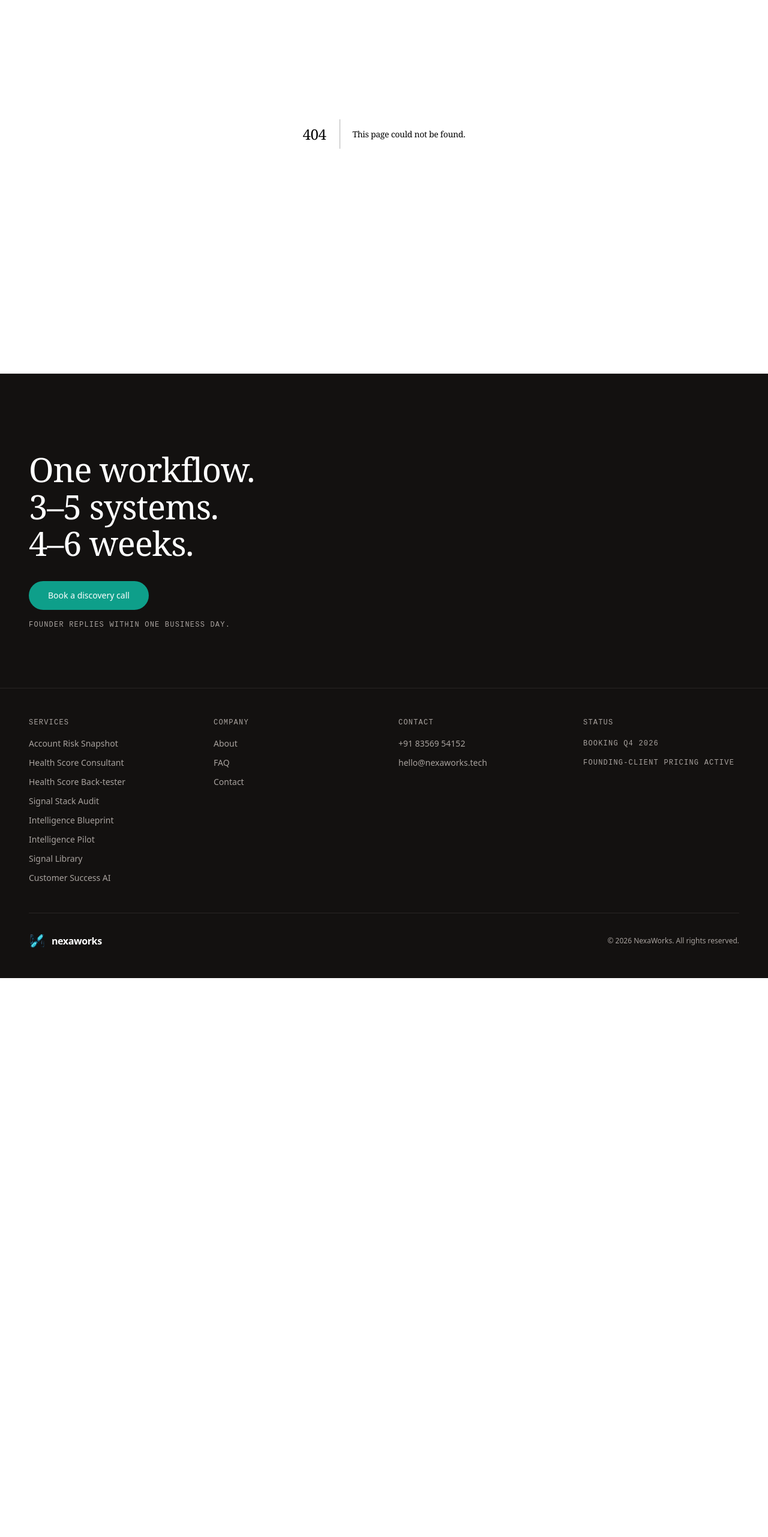
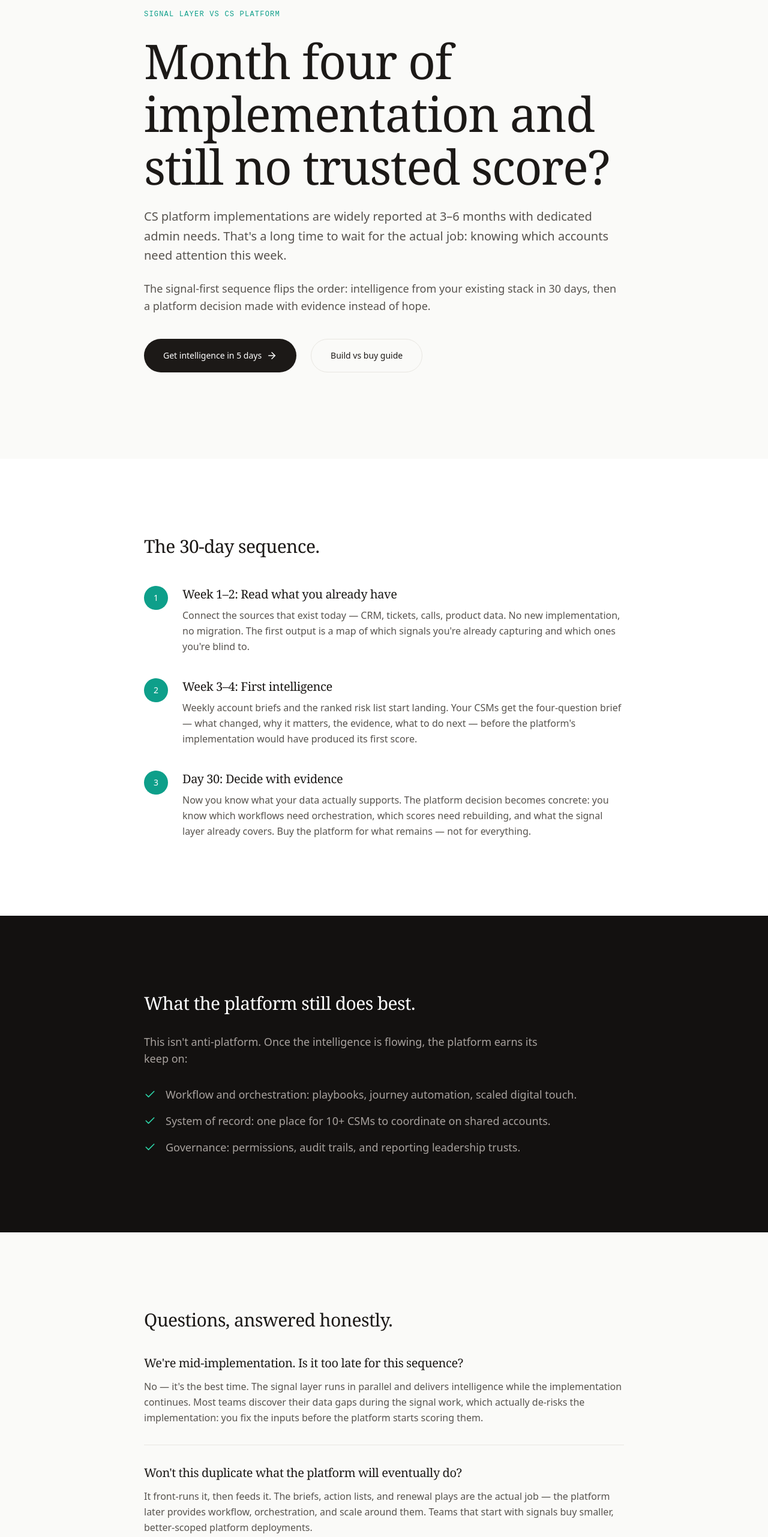
Before and after one commit to sahilghewari/NexaWorks-v4, a Next.js app: page /compare/signal-layer-vs-cs-platform in a window 1280 px wide. Before the commit this address had no page. Shown: the part 234-2797 px from the top of the page at 60% size. Before the commit the page ends 1865 px from the top, so only its background shows below. Built offline with nearby package versions, Linux system fonts and the light colour scheme.

Commit message:
Add /compare/signal-layer-vs-cs-platform (strategy #17)

```diff
--- /dev/null
+++ b/src/app/compare/signal-layer-vs-cs-platform/page.tsx
@@ -0,0 +1,152 @@
+import Link from "next/link";
+import { ArrowRight, Check } from "lucide-react";
+
+export const metadata = {
+  title: "Get Value From Your CS Platform in 30 Days | NexaWorks",
+  description:
+    "Month four of your CS platform implementation and still no trusted score? The signal-first sequence: get intelligence from your existing stack in 30 days, then decide what the platform still needs to do.",
+  alternates: { canonical: "/compare/signal-layer-vs-cs-platform" },
+};
+
+const sequence = [
+  {
+    title: "Week 1–2: Read what you already have",
+    text: "Connect the sources that exist today — CRM, tickets, calls, product data. No new implementation, no migration. The first output is a map of which signals you're already capturing and which ones you're blind to.",
+  },
+  {
+    title: "Week 3–4: First intelligence",
+    text: "Weekly account briefs and the ranked risk list start landing. Your CSMs get the four-question brief — what changed, why it matters, the evidence, what to do next — before the platform's implementation would have produced its first score.",
+  },
+  {
+    title: "Day 30: Decide with evidence",
+    text: "Now you know what your data actually supports. The platform decision becomes concrete: you know which workflows need orchestration, which scores need rebuilding, and what the signal layer already covers. Buy the platform for what remains — not for everything.",
+  },
+];
+
+const faqs = [
+  {
+    q: "We're mid-implementation. Is it too late for this sequence?",
+    a: "No — it's the best time. The signal layer runs in parallel and delivers intelligence while the implementation continues. Most teams discover their data gaps during the signal work, which actually de-risks the implementation: you fix the inputs before the platform starts scoring them.",
+  },
+  {
+    q: "Won't this duplicate what the platform will eventually do?",
+    a: "It front-runs it, then feeds it. The briefs, action lists, and renewal plays are the actual job — the platform later provides workflow, orchestration, and scale around them. Teams that start with signals buy smaller, better-scoped platform deployments.",
+  },
+  {
+    q: "What if we already finished implementing and the scores aren't trusted?",
+    a: "That's the most common entry point. The platform stays; we rebuild the intelligence on top of it — back-tested scores, evidence-backed briefs, the signal layer your implementation was supposed to include. No rip-and-replace.",
+  },
+];
+
+export default function SignalLayerVsPlatformPage() {
+  return (
+    <>
+      <section className="sp-section" style={{ backgroundColor: "var(--nw-canvas)" }}>
+        <div className="container-nw max-w-4xl pt-16">
+          <p className="eyebrow mb-6" style={{ color: "var(--nw-accent)" }}>
+            Signal Layer vs CS Platform
+          </p>
+          <h1 className="mb-6" style={{ color: "var(--nw-ink)" }}>
+            Month four of implementation and still no trusted score?
+          </h1>
+          <p className="text-xl leading-relaxed mb-6" style={{ color: "var(--nw-ink-soft)" }}>
+            CS platform implementations are widely reported at 3–6 months with dedicated
+            admin needs. That&apos;s a long time to wait for the actual job: knowing which
+            accounts need attention this week.
+          </p>
+          <p className="text-lg leading-relaxed mb-10" style={{ color: "var(--nw-ink-soft)" }}>
+            The signal-first sequence flips the order: intelligence from your existing
+            stack in 30 days, then a platform decision made with evidence instead of hope.
+          </p>
+          <div className="flex flex-col sm:flex-row gap-6 pb-4">
+            <Link
+              href="/account-risk-snapshot"
+              className="inline-flex h-14 items-center justify-center rounded-full px-8 text-sm font-medium text-white transition-colors"
+              style={{ backgroundColor: "var(--nw-ink)" }}
+            >
+              Get intelligence in 5 days <ArrowRight size={18} className="ml-2" />
+            </Link>
+            <Link
+              href="/compare/build-vs-buy-cs-platform"
+              className="inline-flex h-14 items-center justify-center rounded-full px-8 text-sm font-medium transition-colors"
+              style={{ border: "1px solid var(--nw-line-light)", color: "var(--nw-ink)" }}
+            >
+              Build vs buy guide
+            </Link>
+          </div>
+        </div>
+      </section>
+
+      <section className="sp-section" style={{ backgroundColor: "white" }}>
+        <div className="container-nw max-w-4xl">
+          <h2 className="text-3xl mb-12" style={{ color: "var(--nw-ink)" }}>
+            The 30-day sequence.
+          </h2>
+          <div className="space-y-10">
+            {sequence.map((s, i) => (
+              <div key={s.title} className="flex gap-6 items-start">
+                <div
+                  className="flex-shrink-0 w-10 h-10 rounded-full flex items-center justify-center text-sm font-medium"
+                  style={{ backgroundColor: "var(--nw-accent)", color: "white" }}
+                >
+                  {i + 1}
+                </div>
+                <div>
+                  <h3 className="text-xl mb-2" style={{ color: "var(--nw-ink)" }}>{s.title}</h3>
+                  <p className="leading-relaxed" style={{ color: "var(--nw-ink-soft)" }}>{s.text}</p>
+                </div>
+              </div>
+            ))}
+          </div>
+        </div>
+      </section>
+
+      <section className="sp-section" style={{ backgroundColor: "var(--nw-dark)" }}>
+        <div className="container-nw max-w-4xl">
+          <h2 className="text-3xl mb-8 text-white">What the platform still does best.</h2>
+          <p className="text-lg mb-8 max-w-2xl" style={{ color: "var(--nw-dark-soft)" }}>
+            This isn&apos;t anti-platform. Once the intelligence is flowing, the platform
+            earns its keep on:
+          </p>
+          <ul className="space-y-4">
+            {[
+              "Workflow and orchestration: playbooks, journey automation, scaled digital touch.",
+              "System of record: one place for 10+ CSMs to coordinate on shared accounts.",
+              "Governance: permissions, audit trails, and reporting leadership trusts.",
+            ].map((item) => (
+              <li key={item} className="flex items-start gap-4 text-lg" style={{ color: "var(--nw-warm-400)" }}>
+                <Check size={20} className="mt-1 flex-shrink-0" strokeWidth={2} style={{ color: "var(--nw-accent-glow)" }} />
+                {item}
+              </li>
+            ))}
+          </ul>
+        </div>
+      </section>
+
+      <section className="sp-section" style={{ backgroundColor: "var(--nw-canvas)" }}>
+        <div className="container-nw max-w-4xl">
+          <h2 className="text-3xl mb-10" style={{ color: "var(--nw-ink)" }}>
+            Questions, answered honestly.
+          </h2>
+          <div className="space-y-8">
+            {faqs.map((faq) => (
+              <div key={faq.q} className="pb-8" style={{ borderBottom: "1px solid var(--nw-line-light)" }}>
+                <h3 className="text-xl mb-3" style={{ color: "var(--nw-ink)" }}>{faq.q}</h3>
+                <p className="leading-relaxed" style={{ color: "var(--nw-ink-soft)" }}>{faq.a}</p>
+              </div>
+            ))}
+          </div>
+          <div className="mt-12">
+            <Link
+              href="/account-risk-snapshot"
+              className="inline-flex h-14 items-center justify-center rounded-full px-8 text-sm font-medium text-white transition-colors"
+              style={{ backgroundColor: "var(--nw-ink)" }}
+            >
+              Get the free Snapshot <ArrowRight size={18} className="ml-2" />
+            </Link>
+          </div>
+        </div>
+      </section>
+    </>
+  );
+}
```
